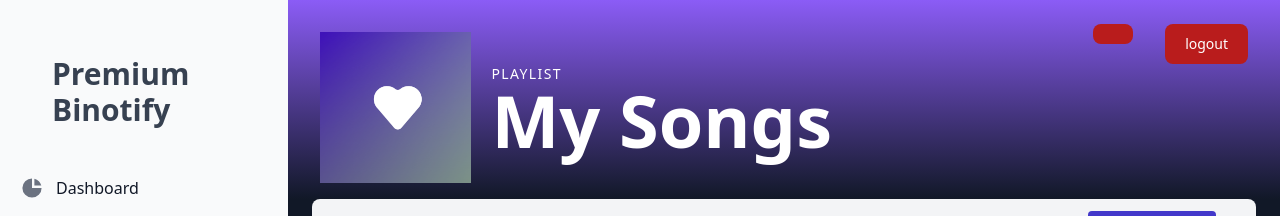
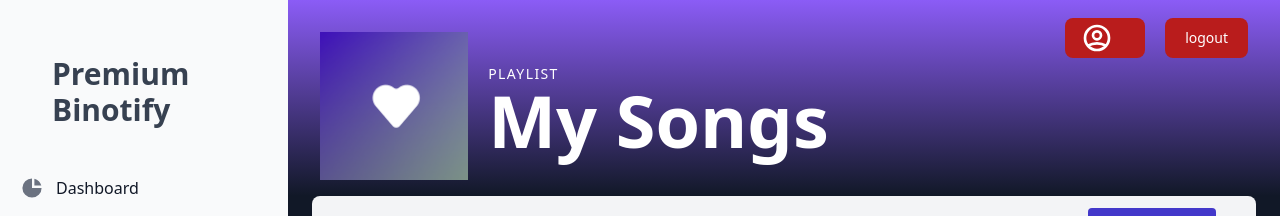
Before and after one commit to leoniantoinette/binotify-premium-app, a React (Create React App) app: page /MySongs in a window 1280 px wide. Shown: the top 216 px of the page. Built offline with nearby package versions, Linux system fonts and the light colour scheme; no server answers.

Commit message:
add icon in user

```diff
--- a/src/pages/MySongs.jsx
+++ b/src/pages/MySongs.jsx
@@ -175,8 +175,10 @@ const MySongs = () => {
         </>
 
         <div className="h-2/5 text-4xl font-bold p-4 bg-gradient-to-b from-violet-500 to-gray-900 ">
-        <button onClick={logout} className='fa-fa-user float-right focus:outline-none text-white bg-red-700 hover:bg-red-800 focus:ring-2 focus:ring-red-300 font-medium rounded-lg text-sm px-5 py-2.5 my-2 mx-4'>logout</button>
-          <button className='float-right focus:outline-none text-white bg-red-700 focus:ring-2 focus:ring-red-300 font-medium rounded-lg text-sm px-5 py-2.5 my-2 mx-4 cursor-default'>{usern}</button>
+        <button onClick={logout} className='fa-fa-user float-right focus:outline-none text-white bg-red-700 hover:bg-red-800 focus:ring-2 focus:ring-red-300 font-medium rounded-lg text-sm px-5 py-2.5 my-0.5 mx-4'>logout</button>
+          <button className=' float-right focus:outline-none text-white bg-red-700 focus:ring-2 focus:ring-red-300 font-medium rounded-lg text-sm px-4 py-1 my-0.5 mx-1 cursor-default flex'><svg class="h-8 w-8 text-white"  fill="none" viewBox="0 0 24 24" stroke="currentColor">
+  <path stroke-linecap="round" stroke-linejoin="round" stroke-width="2" d="M5.121 17.804A13.937 13.937 0 0112 16c2.5 0 4.847.655 6.879 1.804M15 10a3 3 0 11-6 0 3 3 0 016 0zm6 2a9 9 0 11-18 0 9 9 0 0118 0z"/>
+</svg><p className=' my-0.5 mx-2 text-center'>{usern}</p></button>
           <div className="flex flex-row gap-5 pt-4 pl-4 ">
             <img src={likedLogo} className="w-1/5" alt="" />
             <div className="pt-8">
--- a/src/pages/SubscriptionReq.jsx
+++ b/src/pages/SubscriptionReq.jsx
@@ -1,7 +1,6 @@
 import React, { Component } from "react";
 import axios from "axios";
 import Navbar from "../components/Navbar";
-import { Navigate, useNavigate } from "react-router-dom";
 
 
 class SubscriptionReq extends Component {
```
